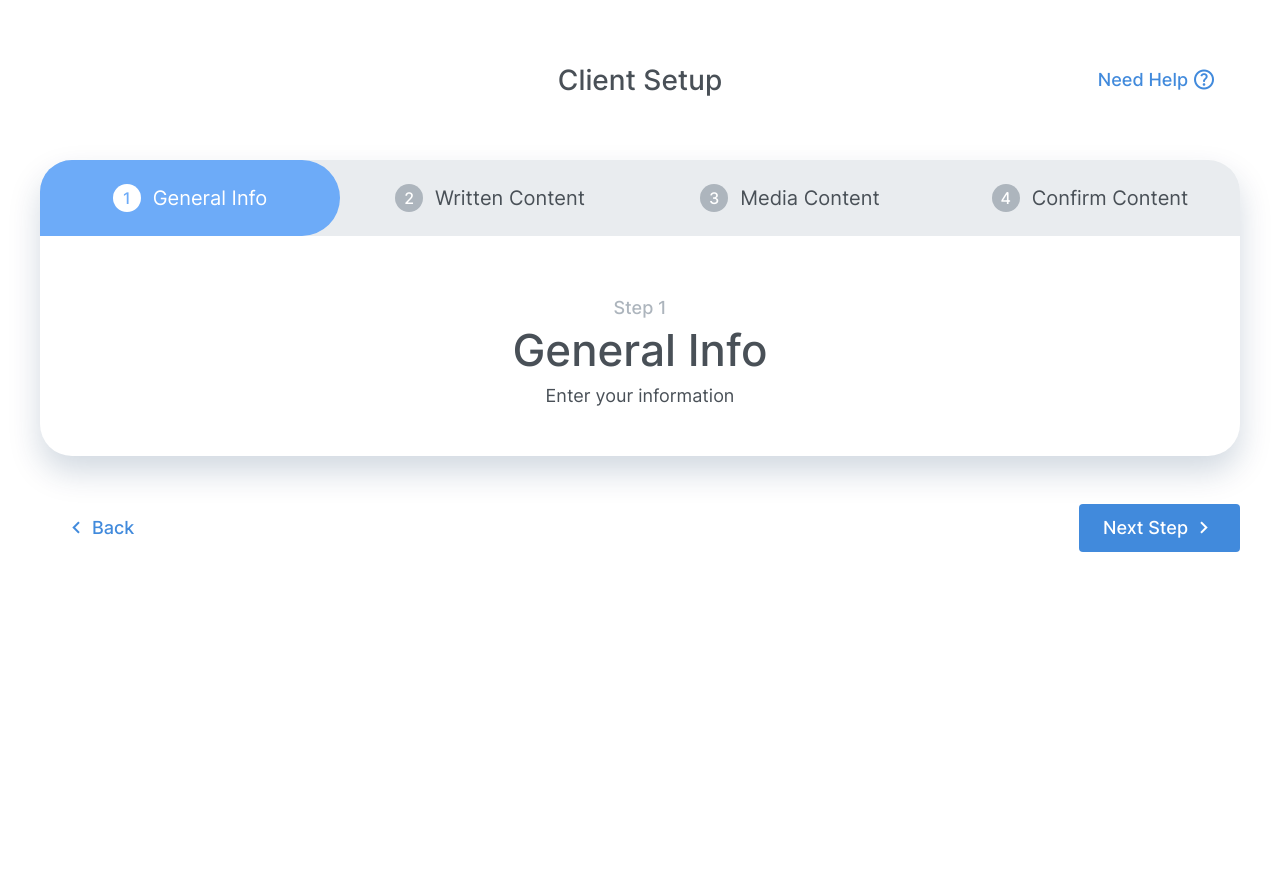
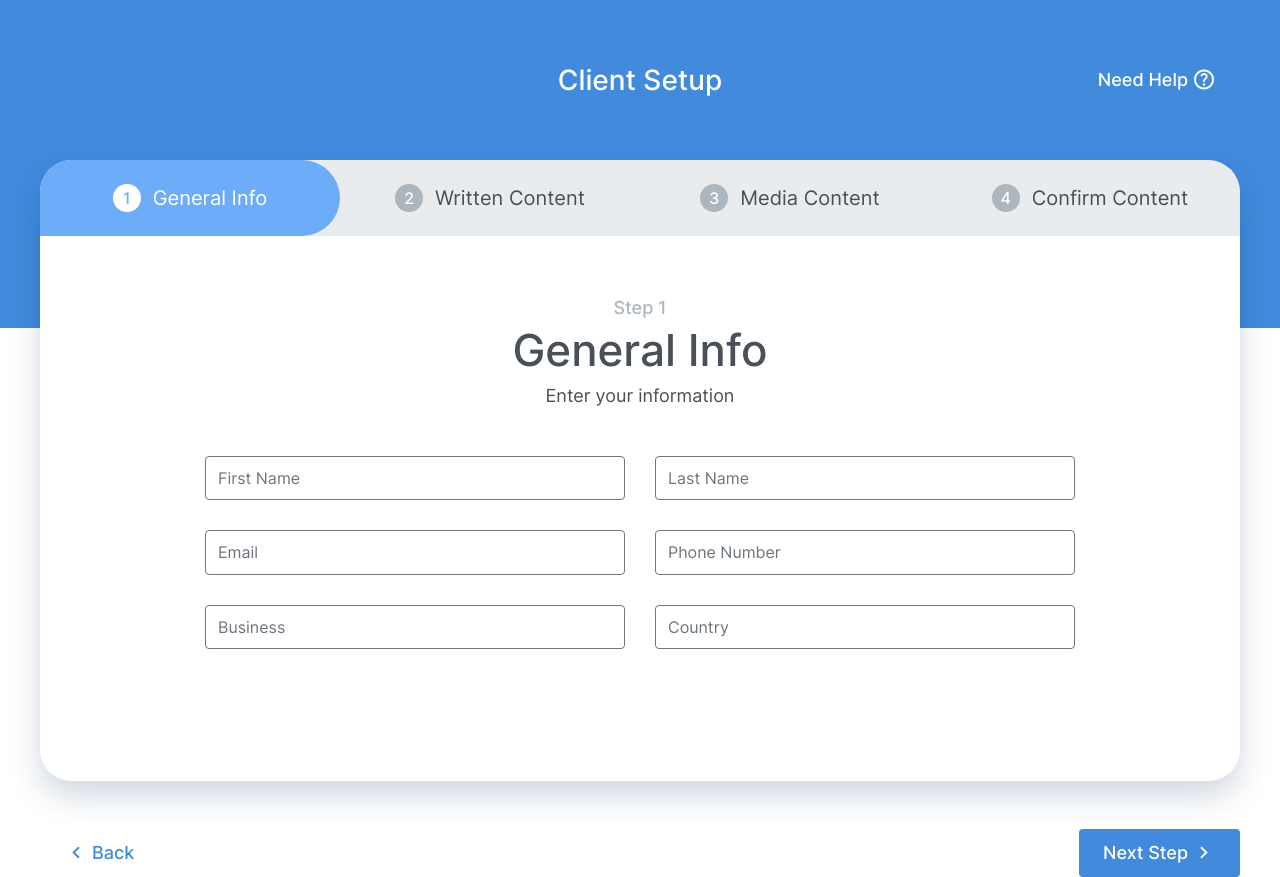
Before and after one commit to ColbyCrawford/client-setup, a plain HTML site: page index.html in a window 1280 px wide. Before the commit the page ends 800 px from the top, so only its background shows below. Drawn offline with Linux system fonts and the light colour scheme; files whose address does not match are found by name.

Commit message:
added form to general info

```diff
--- a/index.html
+++ b/index.html
@@ -11,8 +11,8 @@
     <header id="main-header">
         <div class="container">
             <div class="main-header">
-                <h1 class="heading-2">Client Setup</h1>
-                <a href="#" class="button is-text">
+                <h1 class="heading-2 u-color-secondary">Client Setup</h1>
+                <a href="#" class="button is-text is-secondary">
                     <span>Need Help</span>
                     <span class="icon-question icon-md"></span>
                 </a>
@@ -20,7 +20,7 @@
         </div>
     </header>
     <main>
-        <section>
+        <section id="client-form">
             <div class="container">
                 <div class="client-form">
                     <div class="client-form__main">
@@ -37,6 +37,32 @@
                                     <span class="client-form__heading heading-1">General Info</span>
                                     <p class="body-text-1">Enter your information</p>
                                 </header>
+                                <form action="#">
+                                    <input
+                                    type="text"
+                                    name="firstName"
+                                    placeholder="First Name">
+                                    <input
+                                    type="text"
+                                    name="lastName"
+                                    placeholder="Last Name">
+                                    <input
+                                    type="email"
+                                    name="email"
+                                    placeholder="Email">
+                                    <input
+                                    type="text"
+                                    name="phoneNumber"
+                                    placeholder="Phone Number">
+                                    <input
+                                    type="text"
+                                    name="business"
+                                    placeholder="Business">
+                                    <input
+                                    type="text"
+                                    name="country"
+                                    placeholder="Country">
+                                </form>
                             </div>
                             <div id="written-content" class="client-form__content">
                                 <header class="client-form__header">
--- a/js/main.js
+++ b/js/main.js
@@ -13,6 +13,7 @@ nextButton.addEventListener("click", () => {
 
     if (nextStep != null) {
         currentStep.removeAttribute("aria-current")
+        currentStep.setAttribute("data-complete", "true")
         nextStep.setAttribute("aria-current", "step")
         changeStep()
     }
@@ -24,6 +25,7 @@ backButton.addEventListener("click", () => {
 
     if (prevStep != null) {
         currentStep.removeAttribute("aria-current")
+        prevStep.removeAttribute("data-complete")
         prevStep.setAttribute("aria-current", "step")
         changeStep()
     }
--- a/scss/base/_base.scss
+++ b/scss/base/_base.scss
@@ -16,13 +16,15 @@
 
 input {
     inline-size: 100%;
-    padding-block: 1rem;
+    padding: 0.75rem;
+    border: 1px solid hsl(208, 7%, 46%);
+    border-radius: 0.25rem;
 }
 
 input::placeholder {
     font-size: 1rem;
-    font-weight: 500;
-    color: #ADB5BD;
+    color: hsl(208, 7%, 46%);
+    opacity: 1;
 }
 
 button {
--- a/scss/layouts/_client-form.scss
+++ b/scss/layouts/_client-form.scss
@@ -1,3 +1,16 @@
+#client-form {
+    position: relative;
+}
+
+#client-form::before {
+    content: '';
+    position: absolute;
+    block-size: 168px;
+    inline-size: 100%;
+    background-color: hsl(212, 69%, 56%);
+    z-index: -1;
+}
+
 .client-form__main {
     border-radius: 2rem;
     overflow: hidden;
@@ -37,6 +50,12 @@
     background-color: #ADB5BD;
 }
 
+.client-form__content {
+    background-color: hsl(0, 0%, 100%);
+    padding-inline: 165px;
+    padding-block-end: 132px;
+}
+
 .client-form__header {
     display: flex;
     flex-direction: column;
@@ -56,22 +75,53 @@
     margin-block-end: 0.25rem;
 }
 
+.client-form__controls {
+    display: flex;
+    justify-content: space-between;
+}
+
+/* ============== */
+/*   ATTRIBUTES   */
+/* ============== */
 [aria-current="step"] {
-    background-color: #6DABF8;
+    background-color: hsl(213, 91%, 70%);
     border-top-right-radius: var(--border-radius-round);
     border-bottom-right-radius: var(--border-radius-round);
 }
 
 [aria-current="step"].client-form__headline {
-    color: #fff;
+    color: hsl(0, 0%, 100%);
 }
 
 [aria-current="step"].client-form__headline::before {
-    color: #6DABF8;
-    background-color: #fff;
+    color: hsl(213, 91%, 70%);
+    background-color: hsl(0, 0%, 100%);
 }
 
-.client-form__controls {
+[data-complete="true"] {
+    background-color: #6DABF8;
+}
+
+[data-complete="true"].client-form__headline {
+    color: hsl(0, 0%, 100%, 50%);
+}
+
+[data-complete="true"].client-form__headline::before {
+    color: hsl(213, 91%, 70%, 100%);
+    background-color: hsl(0, 0%, 100%, 40%);
+}
+
+
+/* ========= */
+/*   FORMS   */
+/* ========= */
+#general-info form {
     display: flex;
-    justify-content: space-between;
+    flex-wrap: wrap;
+    gap: 30px;
 }
+
+#general-info form > * {
+    flex-basis: 45%;
+    flex-grow: 1;
+}
--- a/scss/layouts/_header.scss
+++ b/scss/layouts/_header.scss
@@ -1,3 +1,7 @@
+#main-header {
+    background-color: hsl(212, 69%, 56%);
+}
+
 .main-header {
     padding-block: 4rem;
     position: relative;
--- a/scss/utilities/_index.scss
+++ b/scss/utilities/_index.scss
@@ -0,0 +1 @@
+@forward 'utilities';
--- /dev/null
+++ b/scss/utilities/_utilities.scss
@@ -0,0 +1,3 @@
+.u-color-secondary {
+    color: hsl(0, 0%, 100%);
+}
```
Also changed, not shown: assets/images/background-curve.svg (added), css/style.css, 1 other file.
